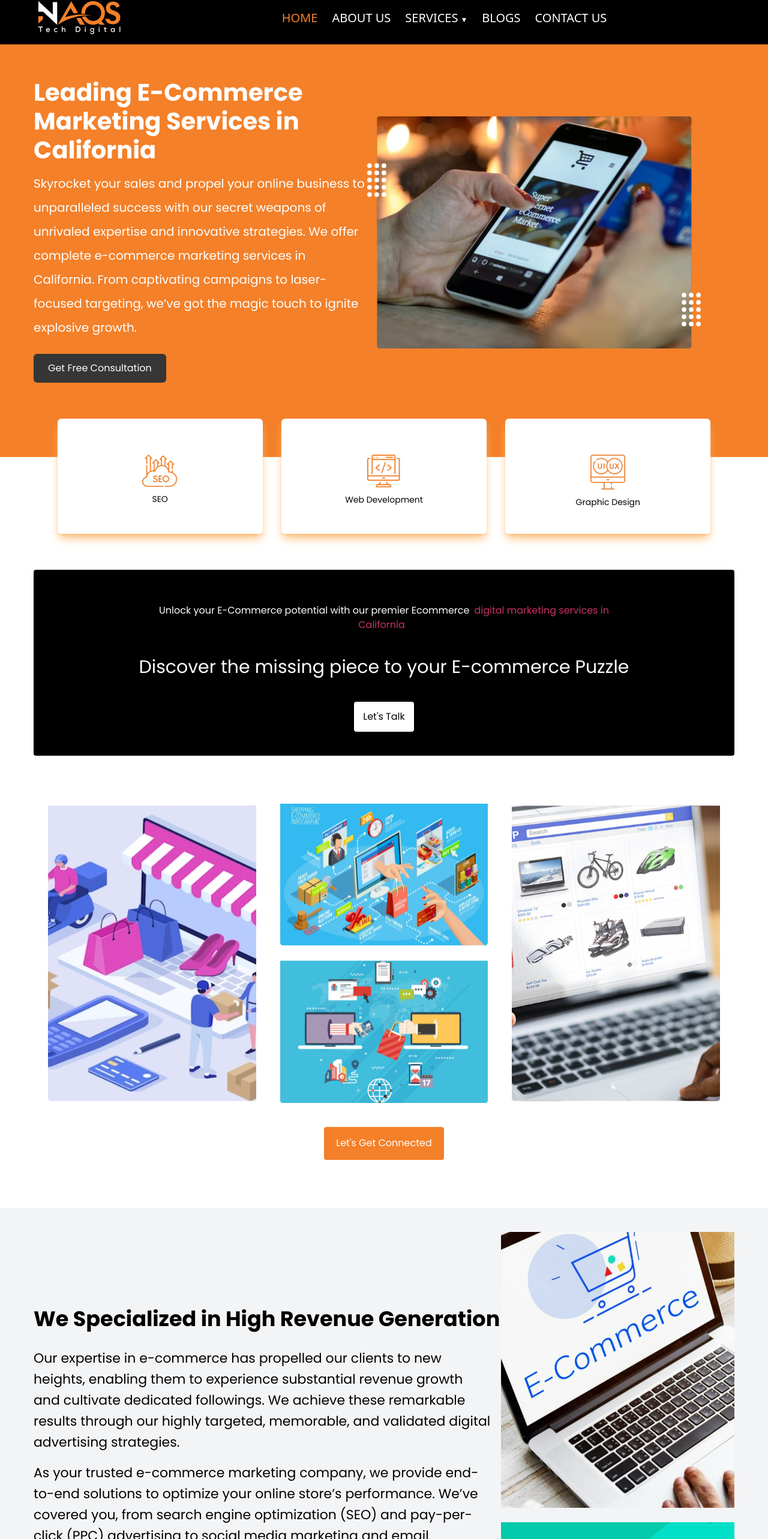
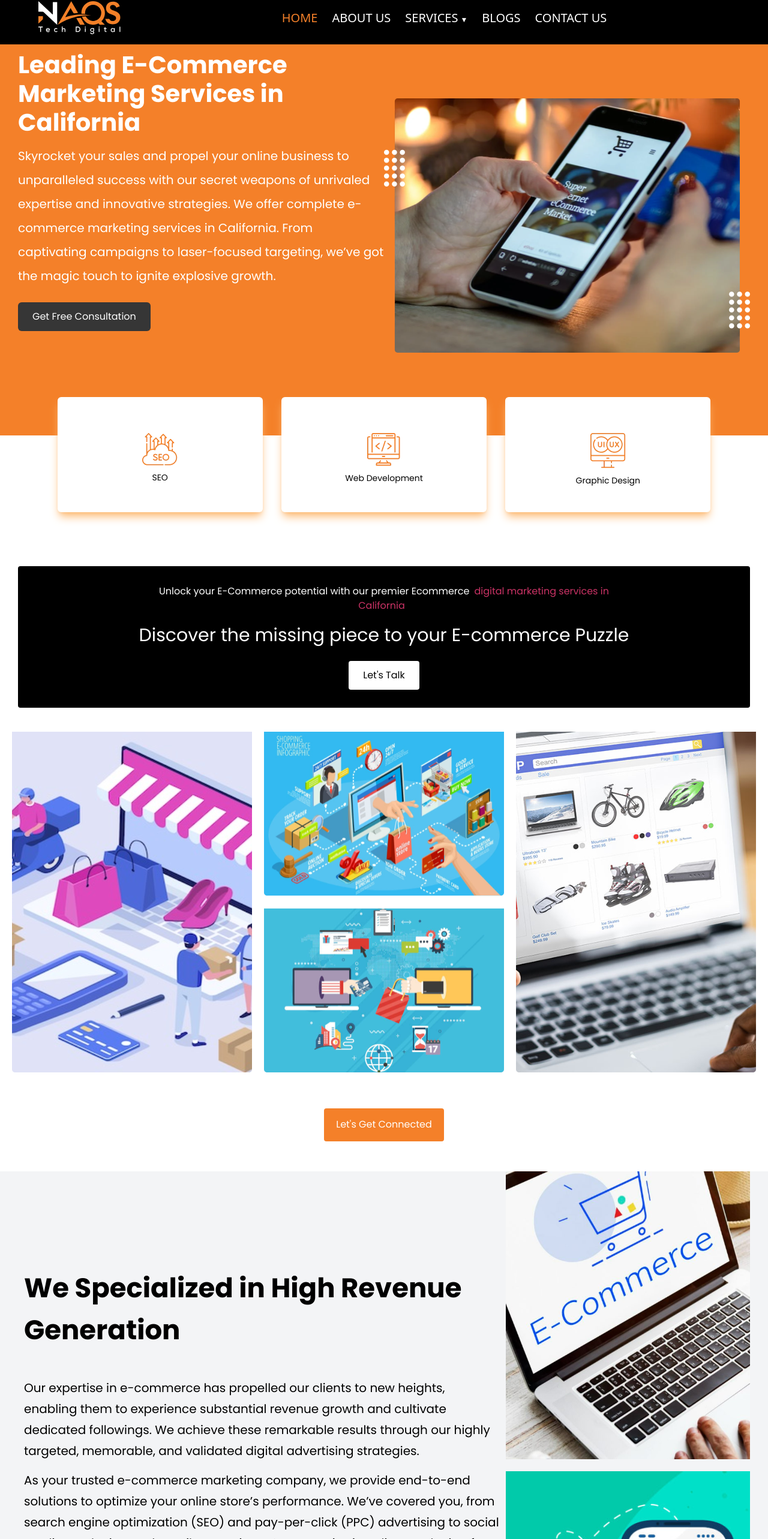
Before and after one commit to HumairaBatool/NaqsTech, a React (Create React App) app: page /ecommerce in a window 1280 px wide. Shown: the part 14-2580 px from the top of the page at 60% size. Built offline with nearby package versions, Linux system fonts and the light colour scheme.

Commit message:
E-Commerce-QA1

```diff
--- a/src/Components/E-Commerce-Cards.js
+++ b/src/Components/E-Commerce-Cards.js
@@ -10,12 +10,18 @@ import img8 from "../img/E-Commerce Display Advertising.png";
 
 function Card({ image, title }) {
   return (
-    <div className="bg-[#F48029] rounded-lg md:w-50 md:h-60 xs:w-35 xs:h-48 flex flex-col items-center justify-center">
-      <img className=" sm:py-0 md:py-3 " src={image} alt={title} />
-      <p className="text-white md:font-semibold xs:font-400 text-center md:pb-5 xs:pb-0 md:text-[18px] xs:font-[14px">
-        {title}
-      </p>
-    </div>
+    <div className="bg-[#F48029] rounded-[5px] xs:py-[20px] md:py-[40px] xs:px-[10px] xl:px-[0px] xs:mx-[5px] md:mx-[7px] xs:mb-[5px] xs:flex flex-col items-center content-center">
+    <img
+      className="text-center xs:h-[50px] xs:w-[50px] md:mb-[15px]"
+      src={image}
+      alt={title}
+    />
+    <p className="text-white flex xs:font-400 text-center content-center md:text-[18px] md:leading-[25px] xs:text-[14px] xs:leading-[19px] xs:mt-[8px] xs:mb-[10px] ">
+      {title}
+    </p>
+</div>
+
+
   );
 }
 
@@ -56,8 +62,8 @@ function ECommerceCards() {
   ];
 
   return (
-    <div className="flex justify-center items-center">
-      <div className="grid w-full xs:grid-cols-2 md:grid-cols-4 xs:gap-y-3 gap-y-8 md:gap-x-4 xs:gap-x-3 xs:mx-10 lg:mx-60">
+    <div className="flex justify-center items-center xs:mt-[30px] xs:mb-[50px] xs:px-[30px] lg:px-[100px] xl:px-[200px]">
+      <div className="grid w-full xs:grid-cols-2 md:grid-cols-4 xs:gap-y-1 md:gap-y-6">
         {CardsData.map((card, index) => (
           <Card key={index} title={card.title} image={card.image} />
         ))}
--- a/src/Components/E-Commerce.js
+++ b/src/Components/E-Commerce.js
@@ -15,14 +15,14 @@ function ECommerce() {
   return (
     <div className=" max-auto">
       {/*First Section*/}
-      <div className=" bg-[#F48029] max-w-full container lg:pb-0 xs:pb-[8rem] md:pt-[40px] xs:pt-2">
-        <div className=" grid lg:grid-cols-2 md:grid-cols-1 lg:pl-14 lg:pr-28 ">
+      <div className=" bg-[#F48029] xs:text-center md:text-left max-w-full container xs:px-[30px] xs:pb-[60px] md:pb-[30px] xs:pt-[10px] ">
+        <div className=" grid lg:grid-cols-2 md:grid-cols-1 md:pb-[60px] ">
           {/* First Column */}
-          <div className="md:text-left xs:text-center md:pb-20 lg:pb-28 lg:mt-4 text-white xs:mx-7 lg:mx-0">
+          <div className=" text-white ">
             <h1 className="xs:text-[20px] xs3:text-[28px] xs3:px- xs3:leading-[39.2px] xs:font-[700] md:text-[40px] md:font-[700] lg:font-[700] md:leading-[48px] xs:leading-[28px]">
               Leading E-Commerce Marketing Services in California
             </h1>
-            <h1 className="my-3 xs:font-[400] md:font-normal xs:text-[16px] md:text-[18px] lg:text-[20px] md:leading-[40px] xs:leading-[25px]">
+            <h1 className="my-3 xs:font-[400] md:font-normal xs:text-[14px] md:text-[18px] lg:text-[20px] md:leading-[40px] xs:leading-[25px]">
               Skyrocket your sales and propel your online business to
               unparalleled success with our secret weapons of unrivaled
               expertise and innovative strategies. We offer complete e-commerce
@@ -30,14 +30,15 @@ function ECommerce() {
               laser-focused targeting, we’ve got the magic touch to ignite
               explosive growth.
             </h1>
+            <div className="text-middle mb-[20px]">
             <button className="my-3 bg-[#363636]  rounded-md px-[24px] py-[12px] align-middle hover:bg-white hover:text-black">
               Get Free Consultation
-            </button>
+            </button></div>
           </div>
 
           {/* Second Column */}
-          <div className=" overflow-hidden lg:pt-20 lg:px-0 xs:px-10">
-            <img className="lg:mb-12 w-full" src={img1} alt="" />
+          <div className=" overflow-hidden lg:pt-20 lg:px-0 xs:px-10 flex content-center items-center">
+            <img className="hidden md:block lg:mb-12 w-full" src={img1} alt="" />
           </div>
         </div>
       </div>
@@ -47,10 +48,10 @@ function ECommerce() {
         <ECommerceResponsiveCards></ECommerceResponsiveCards>
       </div>
       {/*Section 2 */}
-      <div className="xs:px-12 lg:px-0">
-        <div className="text-center lg:mx-14 bg-black rounded  text-white sm:mx-5">
-          <div className="flex justify-center relative items-center h-full lg:px-[200px] md:px-52 xs:px-4">
-            <div className="pt-14  text-center ">
+      <div className="xs:px-[30px] xs:mt-[30px] xs:text-[14px] xs:leading-[24px] md:text-[16px]  ">
+        <div className="text-center bg-black rounded  text-white xs:p-[30px] ">
+          <div className="flex justify-center relative items-center xs:mb-[14.4px]">
+            <div className="text-center h-aoto w-auto md:mx-[195.06px] relative">
               Unlock your E-Commerce potential with our premier Ecommerce
               <a href="#" class="px-2 text-[#c36] hover:text-blue-800">
                 digital marketing services in California
@@ -58,12 +59,12 @@ function ECommerce() {
             </div>
           </div>
 
-          <div className="relative xs:px-10 md:px-20 xs:text-[18px] md:text-3xl md:py-10 xs:py-5 ">
+          <div className="relative xs:text-[15px] xs:font-[22px] md:text-[30px] md:leading-[45px]">
             Discover the missing piece to your E-commerce Puzzle
           </div>
 
-          <div className="relative px-6 pb-10 flex justify-center items-center">
-          <button className="bg-white hover:bg-[#F48029] text-black hover:text-white rounded w-[100px] h-[50px] ">
+          <div className="relative flex justify-center items-center xs:mt-[20px] ">
+          <button className="bg-white hover:bg-[#F48029] text-black hover:text-white rounded xs:px-[24px] xs:py-[12px] ">
             Let's Talk
           </button>
         </div>
@@ -72,25 +73,25 @@ function ECommerce() {
         </div>
       </div>
       {/*Section 3*/}
-      <div className="grid xs:grid-cols-1 md:grid-cols-3 lg:pt-20 lg:px-20 md:pt-10 md:px-10 xs:pt-8 xs:px-8 md:gap-10 xs:gap-4">
-      <div className="flex justify-center">
-        <img className="xs:w-[400px] md:w-full" src={img2} alt="" />
+      <div className=" relative grid xs:grid-cols-1 md:grid-cols-3 xs:px-[30px] xs:pt-[50px] md:pt-[30px] md:px-[30px] lg:px-[10px]">
+      <div className="flex justify-center xs:pb-[15px] md:p-[10px]">
+        <img  src={img2} alt="" />
       </div>
-      <div>
-        <div className="flex justify-center">
-        <img className="xs:w-[400px]" src={img3} alt="" />
+      <div className="items-center ">
+        <div className="flex md:px-[10px] md:pt-[10px] md:p-[10px] ">
+        <img  src={img3} alt="" />
       </div>
-      <div className="flex justify-center">
-      <img className="pt-6 xs:w-[400px]" src={img4} alt="" />
+      <div className="flex  md:pt-[10px]  md:px-[10px] md:p-[10px]">
+      <img  src={img4} alt="" />
     </div>
       </div>
-      <div className="flex justify-center">
-        <img className="xs:w-[400px] md:w-full" src={img5} alt="" />
+      <div className="flex justify-center md:p-[10px]">
+        <img src={img5} alt="" />
       </div>
     </div>
 
       <div>
-        <div className=" flex justify-center xs:pt-10 ">
+        <div className=" flex justify-center xs:px-[50px] xs:pt-[50px] xs:pb-[50px]  md:pt-[10px] lg:pt-[50px]">
           <button className="  w-[200px] h-[55px] rounded bg-[#F48029] p-1 hover:bg-[#363636]  text-white">
             Let's Get Connected
           </button>
@@ -98,20 +99,20 @@ function ECommerce() {
       </div>
 
       {/*Section 4 */}
-      <div className=" xs:px-7 md:px-14 lg:my-20 xs:my-10 grid xs:grid-cols-1 lg:grid-cols-3 bg-gray-100">
-        <div className="col-span-2 lg:pt-40 xs:pt-10">
-          <p className=" xs:text-[19px] xs3:text-[28px] xs3:leading-[39.2px] sm:text-[28px] md:text-[35px] xs:leading-[28px] md:leading-[49px] font-[900]">
+      <div className="xs:px-[30px] grid xs:grid-cols-1 lg:grid-cols-3 bg-gray-100 ">
+        <div className="col-span-2 lg:pt-40 xs:pb-[20px] lg:pb-[0px] lg:px-[10px]  lg:items-center lg:justify-center">
+          <p className="xs:pb-[43px] md:pb-[18px] lg:pb-[20.4px]  xs:text-[19px] xs3:text-[28px] xs3:leading-[39.2px] sm:text-[28px] md:text-[35px] lg:text-[45px] xs:leading-[28px] md:leading-[49px] lg:leading-[70px] font-[900] ">
             We Specialized in High Revenue Generation
           </p>
           <br />
-          <p className="xs:text-[14px] sm:text-[18px] md:text-[20px] lg:text-[22px] xs:leading-[21px]  md:leading-[35px]  md:pr-4">
+          <p className="xs:mb-[14.4px] xs:text-[14px] sm:text-[18px] md:text-[18px] lg:text-[20px] xs:leading-[21px]  md:leading-[35px]">
             Our expertise in e-commerce has propelled our clients to new
             heights, enabling them to experience substantial revenue growth and
             cultivate dedicated followings. We achieve these remarkable results
             through our highly targeted, memorable, and validated digital
             advertising strategies.{" "}
           </p>
-          <p className="xs:text-[14px] sm:text-[18px] md:text-[20px] lg:text-[22px] xs:leading-[21px]  md:leading-[35px] md:pr-4 pt-4">
+          <p className="xs:mb-[14.4px]lg:mb-[0px] xs:text-[14px] sm:text-[18px] md:text-[18px] lg:text-[20px] xs:leading-[21px]  md:leading-[35px]">
             As your trusted e-commerce marketing company, we provide end-to-end
             solutions to optimize your online store’s performance. We’ve covered
             you, from search engine optimization (SEO) and pay-per-click (PPC)
@@ -120,20 +121,21 @@ function ECommerce() {
             ahead of the competition and reach your full potential.
           </p>
         </div>
-        <div className="py-10">
-          <img className="xs:w-full" src={img6} alt=""></img>
-          <img className="pt-6 xs:w-full" src={img7} alt=""></img>
+        <div className=" ">
+          <img className="xs:w-full hidden md:block" src={img6} alt=""></img>
+          <img className="xs:w-full md:pt-[20px] " src={img7} alt=""></img>
         </div>
       </div>
       {/*Section 5 */}
 
-      <div>
+
         <ECommerceCards></ECommerceCards>
-
-        <p className="lg:pt-20 md:pt-10 xs:pt-10 xs:text-[19px] xs:leading-[28px] xs3:text-[28px] xs3:font-[700] xs3:leading-[39.2px] sm:text-[28px] md:text-[35px] font-[700] lg:mx-60 xs:mx-10 text-center">
+        <div className="xs:px-[30px] ">
+        <p className=" xs:mb-[14.4px] text-[#363636] xs:text-[20px] xs:leading-[28px] xs3:text-[28px] xs3:font-[700] xs3:leading-[39.2px] sm:text-[28px] md:text-[35px] font-[700] text-center">
           Why Choose Us as your E-commerce Marketing Agency in California?
         </p>
-        <p className="xs:pt-10 md:py-12 xs:text-[14px] md:text-[20px] lg:text-[25px] xs:leading-[25px]  md:leading-[35px] text-3xl text-center lg:mx-40 xs:mx-8">
+
+        <p className="xs:pt-[20px] xs:mb-[14.4px] text-[#363636] xs:text-[14px] md:text-[18px] lg:text-[25px] xs:leading-[25px]  md:leading-[35px] text-3xl text-center ">
           We believe that every e-commerce business is unique. We are dedicated
           to delivering tangible results that impact your bottom line. We
           possess the knowledge and expertise to drive your online business
```
Also changed, not shown: 1 other file (tests, documents, lock files or other folders).
